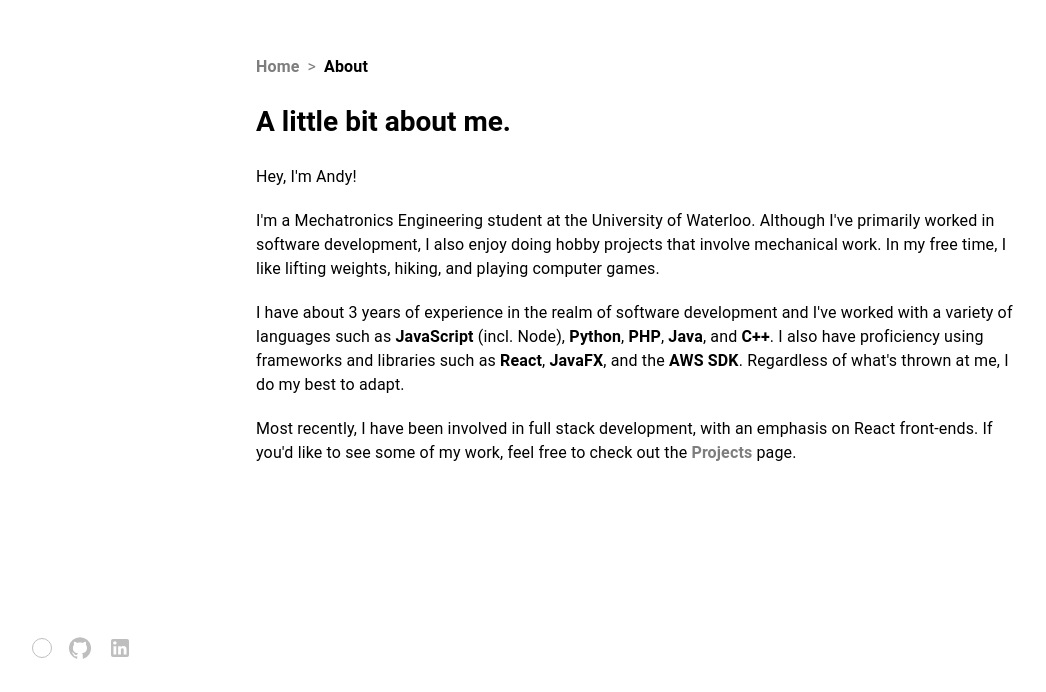
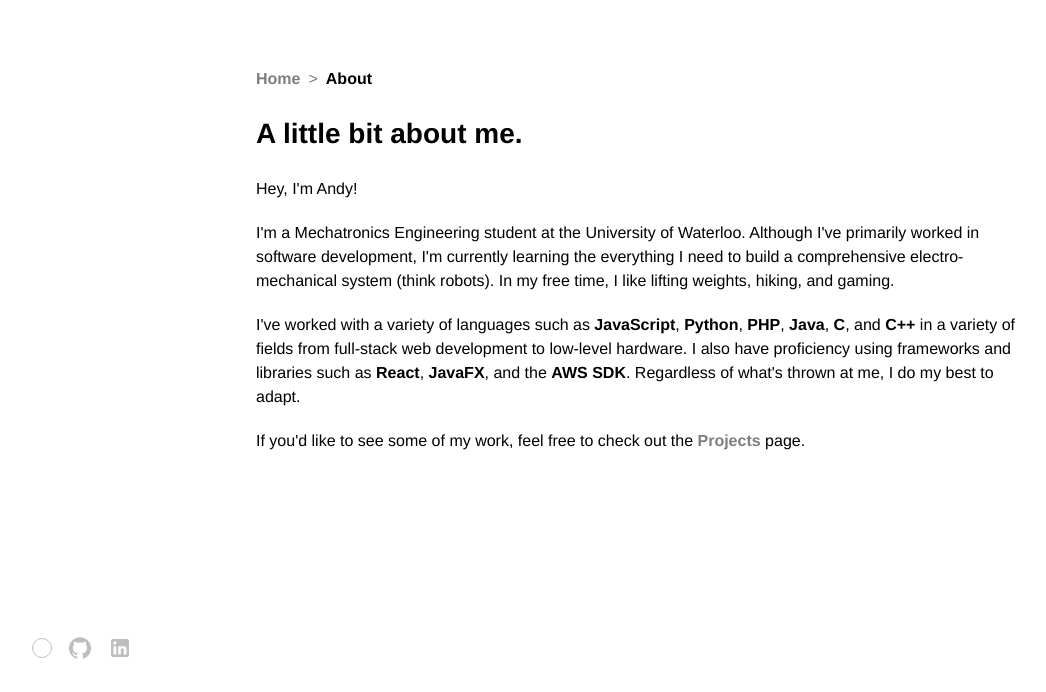
Before and after one commit to tacoplat/portfolio, a Next.js app: page /about in a window 1280 px wide. Shown: the part 108-800 px from the top of the page, without its empty margins (0-1046 px from the left). Built offline with nearby package versions, Linux system fonts and the light colour scheme.

Commit message:
chore: content edits and prepare app for static data deployment

```diff
--- a/src/app/about/page.jsx
+++ b/src/app/about/page.jsx
@@ -20,8 +20,8 @@ const Blurb = styled(Box)(({ isSmallScreen, theme }) => ({
   padding: isSmallScreen ? "0 2rem" : 0,
   overflowY: "auto",
   overflowX: "clip",
+  marginBottom: 64,
   ...linkStyling({ theme }),
-  marginBottom: 64,
 }));
 
 export default function About() {
@@ -49,23 +49,22 @@ export default function About() {
         ) : null}
         <Typography variant="body1">
           I'm a Mechatronics Engineering student at the University of Waterloo.
-          Although I've primarily worked in software development, I also enjoy
-          doing hobby projects that involve mechanical work. In my free time, I
-          like lifting weights, hiking, and playing computer games.
+          Although I've primarily worked in software development, I'm currently
+          learning the everything I need to build a comprehensive
+          electro-mechanical system (think robots). In my free time, I like
+          lifting weights, hiking, and gaming.
         </Typography>
         <Typography variant="body1">
-          I have about 3 years of experience in the realm of software
-          development and I've worked with a variety of languages such as{" "}
-          <b>JavaScript</b> (incl. Node), <b>Python</b>, <b>PHP</b>, <b>Java</b>
-          , and <b>C++</b>. I also have proficiency using frameworks and
-          libraries such as <b>React</b>, <b>JavaFX</b>, and the <b>AWS SDK</b>.
-          Regardless of what's thrown at me, I do my best to adapt.
+          I've worked with a variety of languages such as <b>JavaScript</b>,{" "}
+          <b>Python</b>, <b>PHP</b>, <b>Java</b>, <b>C</b>, and <b>C++</b> in a
+          variety of fields from full-stack web development to low-level
+          hardware. I also have proficiency using frameworks and libraries such
+          as <b>React</b>, <b>JavaFX</b>, and the <b>AWS SDK</b>. Regardless of
+          what's thrown at me, I do my best to adapt.
         </Typography>
         <Typography variant="body1">
-          Most recently, I have been involved in full stack development, with an
-          emphasis on React front-ends. If you'd like to see some of my work,
-          feel free to check out the <Link href="/projects">Projects</Link>{" "}
-          page.
+          If you'd like to see some of my work, feel free to check out the{" "}
+          <Link href="/projects">Projects</Link> page.
         </Typography>
       </Blurb>
     </MainContent>
--- a/src/app/page.jsx
+++ b/src/app/page.jsx
@@ -19,6 +19,7 @@ const MainContent = styled(Box)(({ isSmallScreen }) => ({
   gap: isSmallScreen ? 46 : 36,
   "& .MuiTypography-root": {
     ...noSelect,
+    fontWeight: 500,
   },
 }));
 
@@ -30,7 +31,6 @@ export const ImageBox = styled(Box)(({ isSmallScreen }) =>
     : {
         width: 200,
         height: 250,
-        border: "1px solid black",
       }
 );
 
@@ -49,7 +49,7 @@ export default function Home() {
 
   return (
     <MainContent isSmallScreen={isSmallScreen}>
-      <ImageBox isSmallScreen={isSmallScreen}>Image Placeholder</ImageBox>
+      <ImageBox isSmallScreen={isSmallScreen}></ImageBox>
       <Typography variant="h1" align={isSmallScreen ? "center" : "left"}>
         Andy Zhen
       </Typography>
--- a/src/components/experience/mockExperience.js
+++ b/src/components/experience/mockExperience.js
@@ -1,4 +1,4 @@
-export const education = [
+const education = [
   {
     organization: "University of Waterloo",
     name: "Candidate for B.A.Sc. in Mechatronics Engineering",
@@ -10,7 +10,7 @@ export const education = [
   },
 ];
 
-export const work = [
+const work = [
   {
     organization: "i4i Inc.",
     name: "Software Quality Analyst",
@@ -49,6 +49,9 @@ export const volunteer = [
     thumbnail:
       "https://media.licdn.com/dms/image/C4D0BAQGVuOzZy7LpZg/company-logo_200_200/0/1581532690790?e=2147483647&v=beta&t=pcNjSXGDBqPGUoTaO2xKRSI38eQyKs6eutuMEQ2r0Pc",
   },
+];
+
+export const extracurricular = [
   {
     organization: "Waterloop",
     name: "Electrical Designer",
@@ -59,3 +62,26 @@ export const volunteer = [
       "https://media.licdn.com/dms/image/C4D0BAQGXG-tUSEqdnA/company-logo_200_200/0/1647473206302?e=2147483647&v=beta&t=as2Mzf5Izg3aG37nEeeM_84brE5aQhUxTyRckd1Jhus",
   },
 ];
+
+export const allExperience = [
+  {
+    heading: "Education",
+    id: "education",
+    items: education,
+  },
+  {
+    heading: "Work",
+    id: "work",
+    items: work,
+  },
+  {
+    heading: "Extracurricular",
+    id: "extracurricular",
+    items: extracurricular,
+  },
+  {
+    heading: "Volunteering",
+    id: "volunteering",
+    items: volunteer,
+  },
+];
--- a/src/components/global/RootContainer.jsx
+++ b/src/components/global/RootContainer.jsx
@@ -2,13 +2,14 @@
 
 import { useEffect, useMemo, useState } from "react";
 import styled from "@emotion/styled";
-import { Box, SvgIcon } from "@mui/material";
+import { Box } from "@mui/material";
 import { GlobalPortfolioContext } from "./GlobalPortfolioContext";
 import { DarkModeToggle } from "./DarkModeToggle";
 import { colors } from "../styles/colors";
-import { education, volunteer, work } from "../experience/mockExperience";
+import { allExperience } from "../experience/mockExperience";
 import GitHubIcon from "@mui/icons-material/GitHub";
 import LinkedInIcon from "@mui/icons-material/LinkedIn";
+import { ThemeProvider, createTheme } from "@mui/material";
 
 export const StyledBox = styled(Box)(({ theme }) => ({
   maxHeight: "100vh",
@@ -43,12 +44,16 @@ const IconLinkWrapper = styled("a")(({ theme }) => ({
   },
 }));
 
+const muiTheme = createTheme({
+  typography: {
+    fontFamily: "Helvetica, sans-serif",
+  },
+});
+
 export default function RootContainer({ children }) {
   const [dark, setDark] = useState(false);
   const [screenWidth, setScreenWidth] = useState(0);
-  const [educationItems, setEducationItems] = useState([]);
-  const [workItems, setWorkItems] = useState([]);
-  const [volunteerItems, setVolunteerItems] = useState([]);
+  const [experience, setExperience] = useState([]);
 
   const handleResize = () => {
     setScreenWidth(window.innerWidth);
@@ -61,9 +66,7 @@ export default function RootContainer({ children }) {
   useEffect(() => {
     setScreenWidth(window.innerWidth);
     window.addEventListener("resize", handleResize);
-    setEducationItems(education.reverse());
-    setWorkItems(work.reverse());
-    setVolunteerItems(volunteer.reverse());
+    setExperience(allExperience);
     return () => {
       window.removeEventListener("resize", handleResize);
     };
@@ -76,14 +79,13 @@ export default function RootContainer({ children }) {
     () => ({
       isSmallScreen,
       theme,
-      educationItems,
-      workItems,
-      volunteerItems,
+      experience,
     }),
-    [dark, screenWidth, educationItems, workItems, volunteerItems]
+    [dark, screenWidth, experience]
   );
 
   return (
+    <ThemeProvider theme={muiTheme}>
       <GlobalPortfolioContext.Provider value={contextValues}>
         <StyledBox theme={theme}>
           <UtilityContainer>
@@ -91,12 +93,16 @@ export default function RootContainer({ children }) {
             <IconLinkWrapper theme={theme} href="https://github.com/tacoplat/">
               <GitHubIcon />
             </IconLinkWrapper>
-          <IconLinkWrapper theme={theme} href="https://linkedin.com/in/a3zhen">
+            <IconLinkWrapper
+              theme={theme}
+              href="https://linkedin.com/in/a3zhen"
+            >
               <LinkedInIcon />
             </IconLinkWrapper>
           </UtilityContainer>
           {children}
         </StyledBox>
       </GlobalPortfolioContext.Provider>
+    </ThemeProvider>
   );
 }
```
Also changed, not shown: src/app/experience/page.jsx (+16 -15 lines), src/app/links.js (+8 -4 lines), src/components/projectViewer/mockProjects.js (+13 -11 lines). Lines whose indentation alone changed are shown as unchanged.
